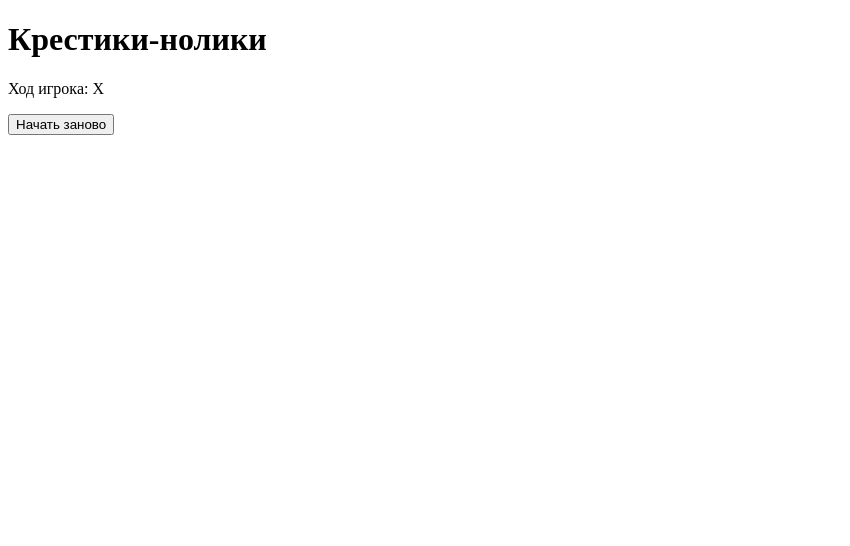
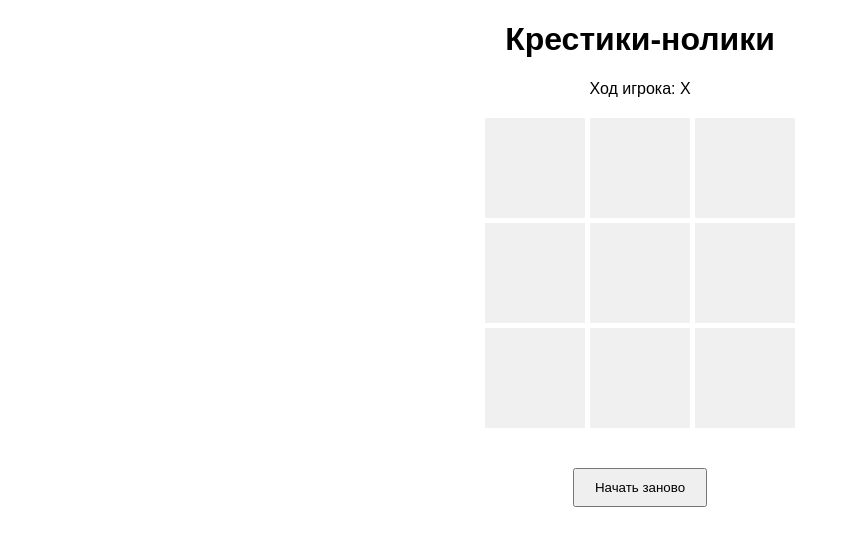
Before and after one commit to vvkkdehg/Lab23_JSInteractive_Khanov_ISRPO, a plain HTML site: page tic-tac-toe/index.html in a window 1280 px wide. Shown: the whole page, without its empty margins (0-850 px from the left). Drawn offline with Linux system fonts and the light colour scheme.

Commit message:
Step 3: added basic CSS styling for tic-tac-toe

```diff
--- a/tic-tac-toe/index.html
+++ b/tic-tac-toe/index.html
@@ -4,6 +4,7 @@
     <meta charset="UTF-8">
     <meta name="viewport" content="width=device-width, initial-scale=1.0">
     <title>Крестики-нолики</title>
+    <link rel="stylesheet" href="style.css">
 </head>
 <body>
     <h1>Крестики-нолики</h1>
--- a/tic-tac-toe/style.css
+++ b/tic-tac-toe/style.css
@@ -0,0 +1,33 @@
+body {
+    font-family: Arial, sans-serif;
+    text-align: center;
+}
+
+.board {
+    display: grid;
+    grid-template-columns: repeat(3, 100px);
+    grid-gap: 5px;
+    justify-content: center;
+    margin: 20px auto;
+}
+
+.cell {
+    width: 100px;
+    height: 100px;
+    background: #f0f0f0;
+    font-size: 48px;
+    display: flex;
+    justify-content: center;
+    align-items: center;
+    cursor: pointer;
+    user-select: none;
+}
+
+.cell:hover {
+    background: #ddd;
+}
+
+button {
+    margin-top: 20px;
+    padding: 10px 20px;
+}
```
Also changed, not shown: img/step3_tic-tac-toe_CssLab23_Khanov.png (added).
